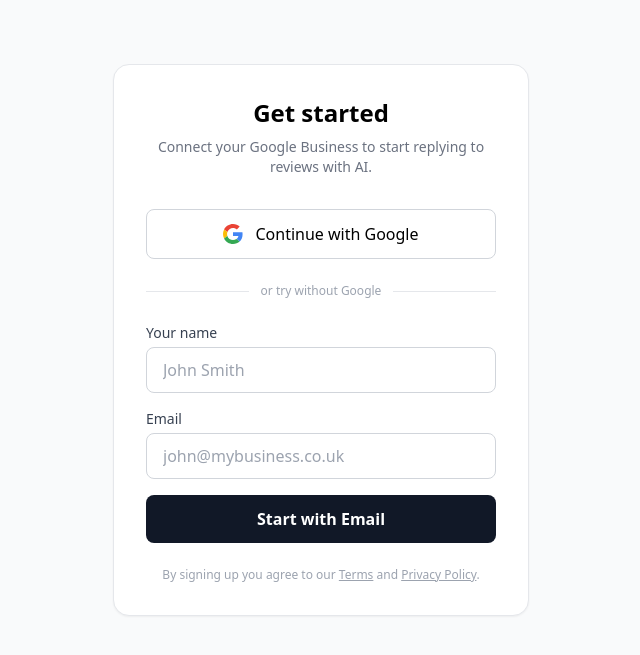
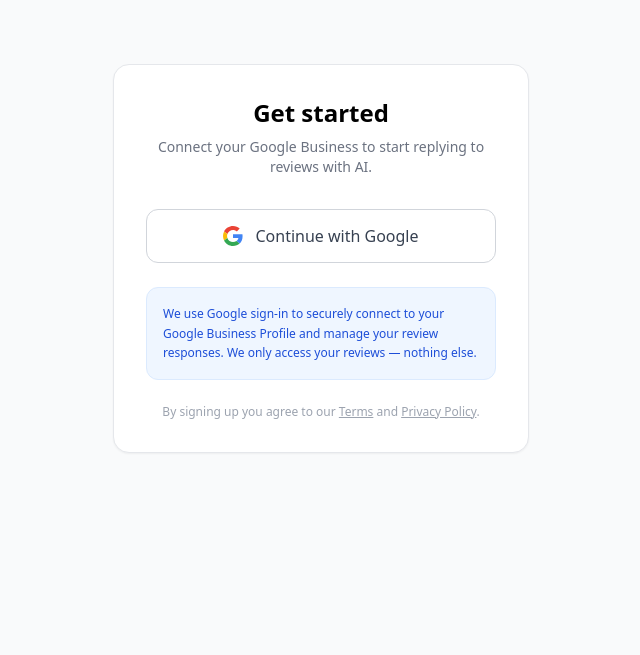
Before and after one commit to tedrique/reviewrep, a FastAPI app: page /login in a window 1280 px wide. Shown: the part 61-716 px from the top of the page, without its empty margins (319-959 px from the left). Run offline with FastAPI, Linux system fonts and the light colour scheme; some libraries are stand-ins or nearby versions.

Commit message:
Remove demo login from public, Google-only auth, hidden admin login

```diff
--- a/app/main.py
+++ b/app/main.py
@@ -160,9 +160,14 @@ async def billing_webhook(request: Request):
     return {"status": "ok"}
 
 
-# --- Demo login (for MVP testing without Google OAuth) ---
+# --- Admin backdoor login (hidden, not linked anywhere) ---
 
-@app.post("/demo-login")
+@app.get("/admin-login", response_class=HTMLResponse)
+async def admin_login_page(request: Request):
+    return templates.TemplateResponse(request=request, name="admin_login.html")
+
+
+@app.post("/admin-login")
 async def demo_login(request: Request, email: str = Form(...), name: str = Form(...)):
     from app.database import create_user, db_connection
 
--- a/app/templates/login.html
+++ b/app/templates/login.html
@@ -1,42 +1,24 @@
 {% extends "base.html" %}
-{% block title %}Login — ReviewReply AI{% endblock %}
+{% block title %}Login — ReviewRep{% endblock %}
 {% block content %}
 <div class="max-w-md mx-auto mt-16 px-4">
     <div class="bg-white p-8 rounded-2xl border border-gray-200 shadow-sm">
         <h1 class="text-2xl font-bold text-center mb-2">Get started</h1>
         <p class="text-gray-500 text-center text-sm mb-8">Connect your Google Business to start replying to reviews with AI.</p>
 
-        <!-- Google OAuth -->
-        <a href="/auth/google" class="flex items-center justify-center gap-3 w-full border border-gray-300 rounded-lg px-4 py-3 hover:bg-gray-50 transition font-medium">
+        <a href="/auth/google" class="flex items-center justify-center gap-3 w-full bg-white border border-gray-300 rounded-xl px-4 py-3.5 hover:bg-gray-50 hover:border-gray-400 transition font-medium text-gray-700">
             <svg width="20" height="20" viewBox="0 0 48 48"><path fill="#EA4335" d="M24 9.5c3.54 0 6.71 1.22 9.21 3.6l6.85-6.85C35.9 2.38 30.47 0 24 0 14.62 0 6.51 5.38 2.56 13.22l7.98 6.19C12.43 13.72 17.74 9.5 24 9.5z"/><path fill="#4285F4" d="M46.98 24.55c0-1.57-.15-3.09-.38-4.55H24v9.02h12.94c-.58 2.96-2.26 5.48-4.78 7.18l7.73 6c4.51-4.18 7.09-10.36 7.09-17.65z"/><path fill="#FBBC05" d="M10.53 28.59c-.48-1.45-.76-2.99-.76-4.59s.27-3.14.76-4.59l-7.98-6.19C.92 16.46 0 20.12 0 24c0 3.88.92 7.54 2.56 10.78l7.97-6.19z"/><path fill="#34A853" d="M24 48c6.48 0 11.93-2.13 15.89-5.81l-7.73-6c-2.15 1.45-4.92 2.3-8.16 2.3-6.26 0-11.57-4.22-13.47-9.91l-7.98 6.19C6.51 42.62 14.62 48 24 48z"/></svg>
             Continue with Google
         </a>
 
-        <div class="flex items-center gap-3 my-6">
-            <div class="flex-1 h-px bg-gray-200"></div>
-            <span class="text-xs text-gray-400">or try without Google</span>
-            <div class="flex-1 h-px bg-gray-200"></div>
+        <div class="mt-6 bg-blue-50 rounded-xl p-4 border border-blue-100">
+            <p class="text-xs text-blue-700 leading-relaxed">
+                We use Google sign-in to securely connect to your Google Business Profile and manage your review responses. We only access your reviews — nothing else.
+            </p>
         </div>
 
-        <!-- Demo login -->
-        <form method="POST" action="/demo-login" class="space-y-4">
-            <div>
-                <label class="block text-sm font-medium text-gray-700 mb-1">Your name</label>
-                <input type="text" name="name" required placeholder="John Smith"
-                    class="w-full border border-gray-300 rounded-lg px-4 py-2.5 focus:ring-2 focus:ring-blue-500 focus:border-blue-500">
-            </div>
-            <div>
-                <label class="block text-sm font-medium text-gray-700 mb-1">Email</label>
-                <input type="email" name="email" required placeholder="john@mybusiness.co.uk"
-                    class="w-full border border-gray-300 rounded-lg px-4 py-2.5 focus:ring-2 focus:ring-blue-500 focus:border-blue-500">
-            </div>
-            <button type="submit" class="w-full bg-gray-900 text-white py-3 rounded-lg font-semibold hover:bg-gray-800 transition">
-                Start with Email
-            </button>
-        </form>
-
         <p class="text-xs text-gray-400 text-center mt-6">
-            By signing up you agree to our <a href="/terms" class="underline">Terms</a> and <a href="/privacy" class="underline">Privacy Policy</a>.
+            By signing up you agree to our <a href="/terms" class="underline hover:text-gray-600">Terms</a> and <a href="/privacy" class="underline hover:text-gray-600">Privacy Policy</a>.
         </p>
     </div>
 </div>
```
Also changed, not shown: app/templates/admin_login.html (added, +14 -0 lines).
